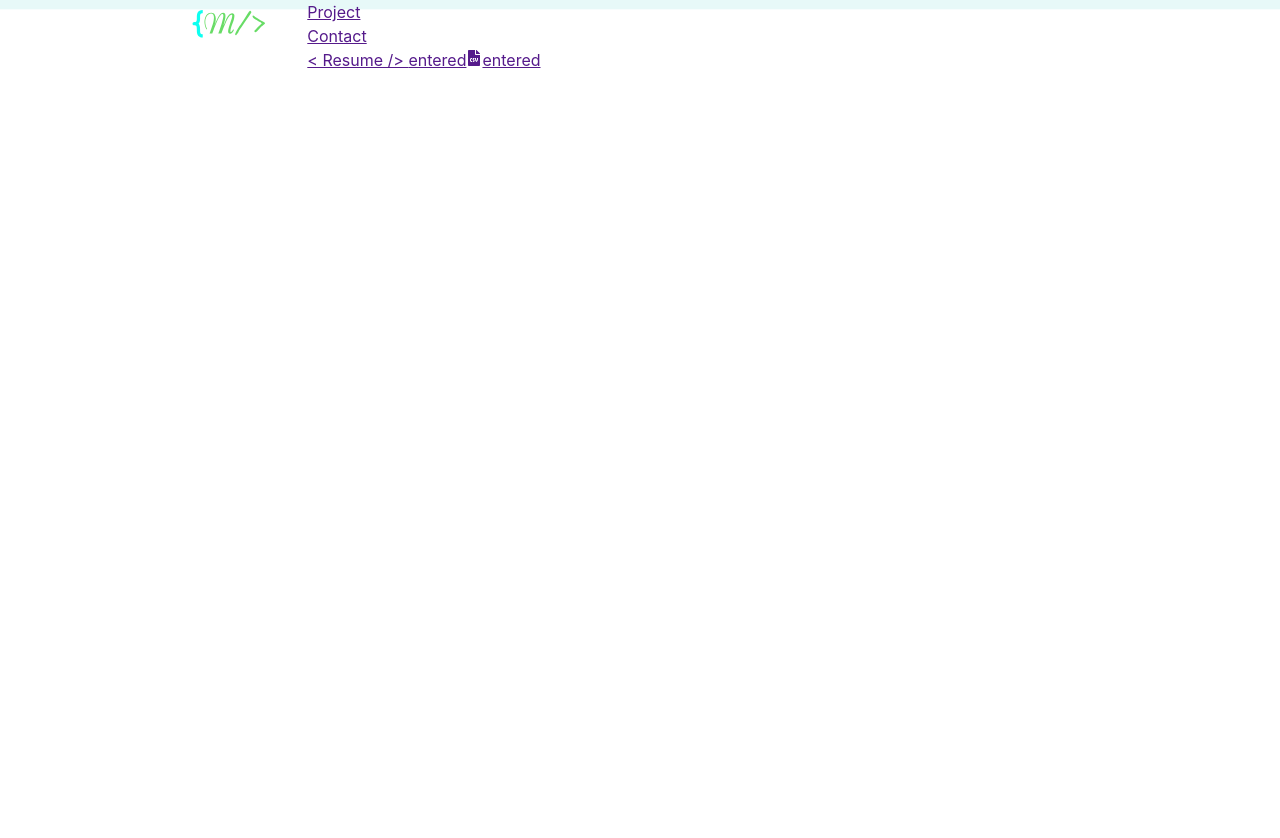
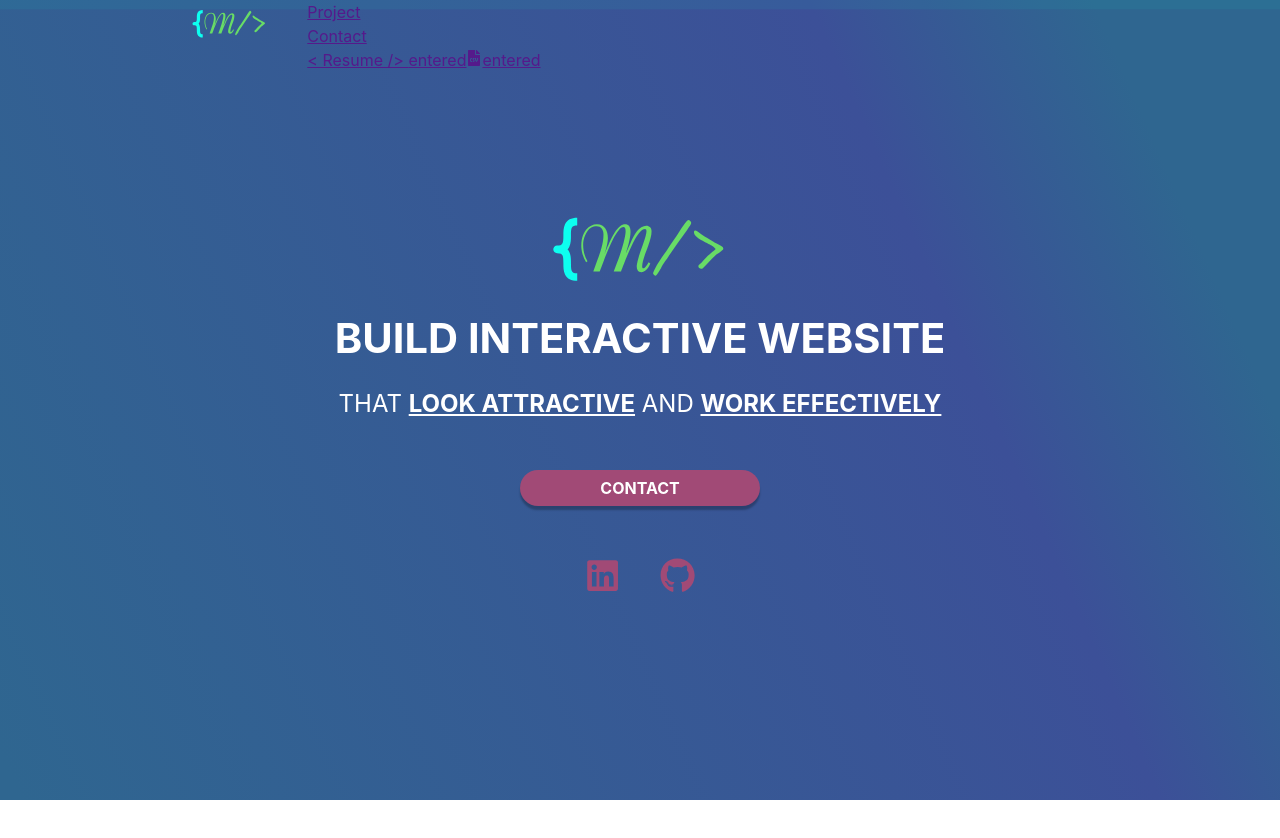
Before and after one commit to emammounqer/emam-portfolio, a React (Vite) app: page / in a window 1280 px wide. Shown: the top 838 px of the page. Built offline with nearby package versions, Linux system fonts and the light colour scheme.

Commit message:
create landSection

```diff
--- a/package.json
+++ b/package.json
@@ -11,6 +11,7 @@
     "global": "^4.4.0",
     "react": "^18.0.0",
     "react-dom": "^18.0.0",
+    "react-icons": "^4.4.0",
     "react-transition-group": "^4.4.2"
   },
   "devDependencies": {
--- a/src/App.tsx
+++ b/src/App.tsx
@@ -2,11 +2,13 @@ import { useState } from "react";
 import "./styles/App.css";
 
 import { NavBar, SideNavBar, TopNavBar } from "./components/NavBar";
+import { LandSection } from "./components/LandSection";
 
 function App() {
   return (
     <div className="App">
       <NavBar />
+      <LandSection />
     </div>
   );
 }
--- /dev/null
+++ b/src/components/LandSection/LandSection.module.scss
@@ -0,0 +1,72 @@
+.container {
+  display: flex;
+  flex-direction: column;
+  align-items: center;
+  justify-content: center;
+
+  height: max(100vh, 500px);
+
+  padding-top: 3em;
+
+  background: linear-gradient(66.27deg, #2f6690 1.25%, #3c5098 71.06%, #2f6690 88.52%);
+  color: white;
+
+  img {
+    width: 13em;
+    padding: 1em;
+  }
+
+  h1 {
+    font-size: 2.6em;
+    margin-bottom: 1rem;
+  }
+
+  P {
+    font-size: 1.5em;
+  }
+
+  span {
+    font-weight: bold;
+    text-decoration: underline;
+  }
+}
+
+.btn {
+  border: none;
+
+  padding-inline: 5em;
+  padding-block: 0.4em;
+
+  margin-top: 3em;
+
+  background: var(--color-main-assents);
+  box-shadow: 0px 4px 2px rgba(0, 0, 0, 0.25);
+  border-radius: 61px;
+
+  font-weight: bold;
+  color: white;
+
+  cursor: pointer;
+}
+
+.lists {
+  display: flex;
+
+  margin: 3em;
+
+  li {
+    padding-right: 2.5em;
+
+    &:last-child {
+      padding-right: 0;
+    }
+  }
+
+  a {
+    font-size: 2.2rem;
+
+    color: var(--color-main-assents);
+  }
+
+  padding: 0;
+}
--- /dev/null
+++ b/src/components/LandSection/LandSection.tsx
@@ -0,0 +1,31 @@
+import { FaLinkedin, FaGithub } from "react-icons/fa";
+import styles from "./LandSection.module.scss";
+
+export const LandSection = () => {
+  return (
+    <div className={styles.container}>
+      <img src="./img/logo.svg" alt="logo" />
+      <h1>BUILD INTERACTIVE WEBSITE </h1>
+      <p className={styles.textSec}>
+        THAT <span>LOOK ATTRACTIVE</span> AND <span>WORK EFFECTIVELY</span>
+      </p>
+
+      <button className={styles.btn}>CONTACT</button>
+
+      <ul className={styles.lists} role="list">
+        <li>
+          <a href="">
+            <FaLinkedin />
+          </a>
+        </li>
+        <li>
+          <a href="">
+            <FaGithub />
+          </a>
+        </li>
+      </ul>
+    </div>
+  );
+};
+
+export default LandSection;
--- /dev/null
+++ b/src/components/LandSection/index.tsx
@@ -0,0 +1 @@
+export { LandSection } from "./LandSection";
--- a/src/styles/App.css
+++ b/src/styles/App.css
@@ -2,6 +2,7 @@
   --color: red;
   --color-main-primary: #00fff0;
   --color-main-sec: #17bebb;
+  --color-main-assents: #a14a76;
 }
 
 /* Box sizing rules */
```
Also changed, not shown: 1 other file (tests, documents, lock files or other folders).
